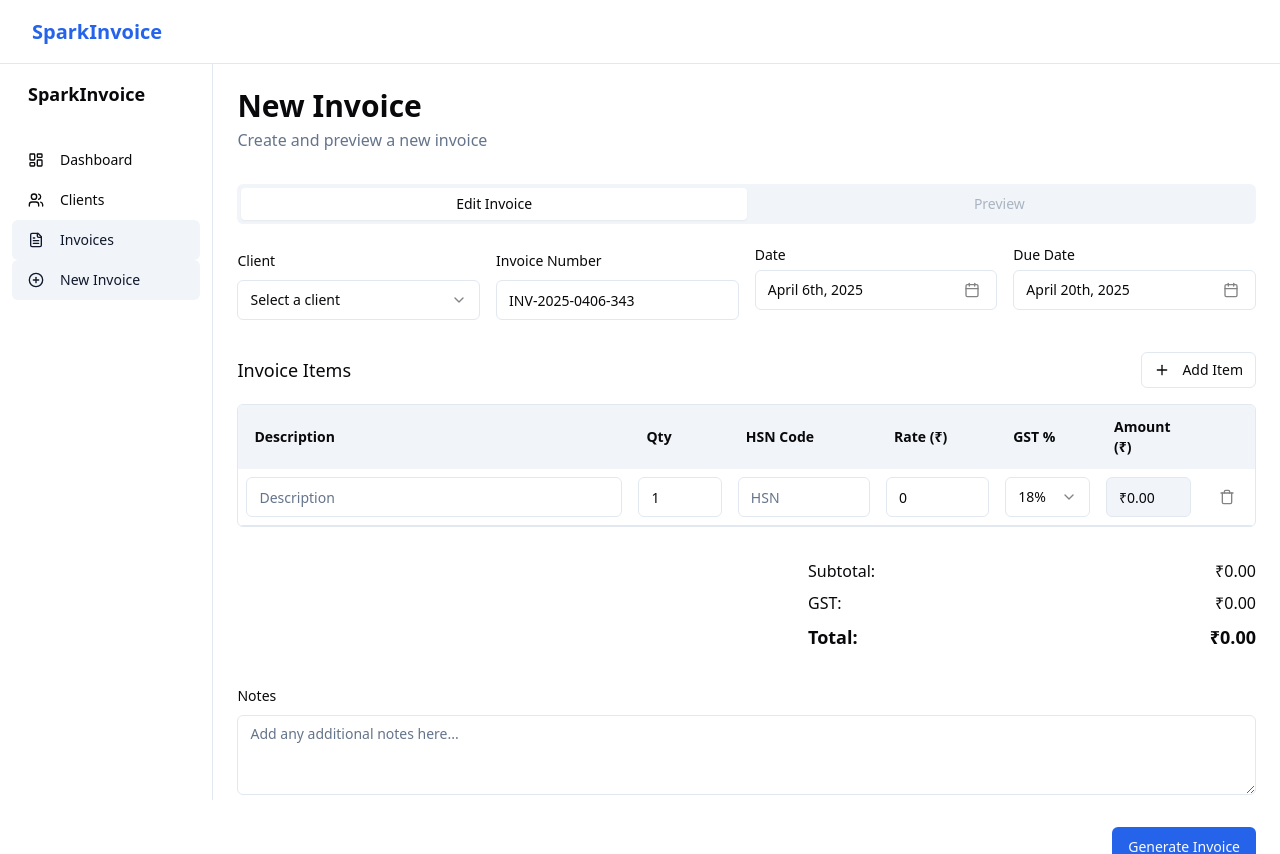
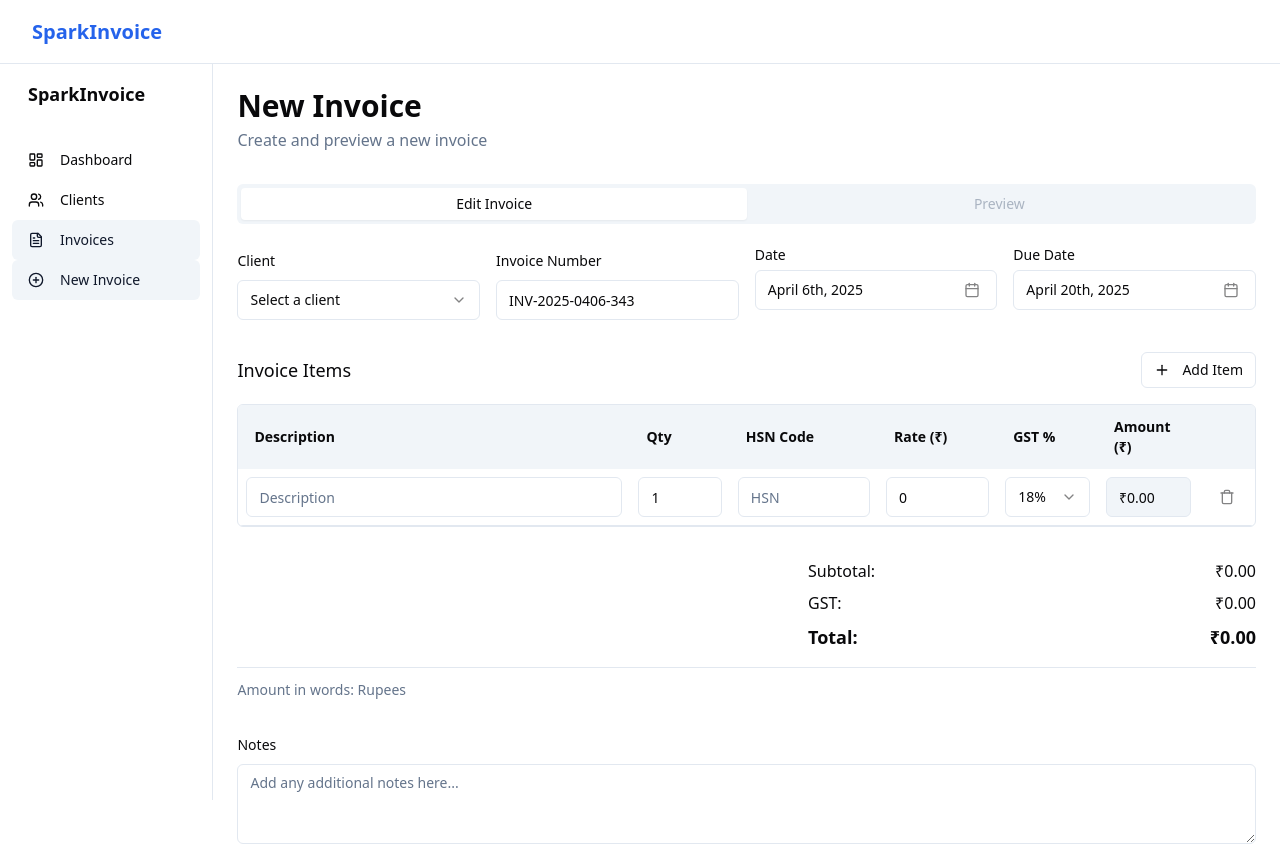
Before and after one commit to akashnair14/client-spark-invoice, a React (Vite) app: page /invoices/new in a window 1280 px wide. Shown: the top 854 px of the page. Built offline with nearby package versions, Linux system fonts and the light colour scheme.

Commit message:
Fix: Calculate totals automatically
Calculate subtotal, GST, and total amounts automatically when rate and GST rate are added in the invoice form. Also, add total amount in words.

```diff
--- a/src/components/invoices/InvoiceForm.tsx
+++ b/src/components/invoices/InvoiceForm.tsx
@@ -162,6 +162,9 @@ const InvoiceForm = ({ clients, onSubmit, initialClientId }: InvoiceFormProps) =
     if (item.quantity && item.rate) {
       const amount = item.quantity * item.rate;
       form.setValue(`items.${index}.amount`, amount);
+
+      // Force a re-render to update totals
+      form.trigger(`items.${index}`);
     }
   };
 
--- a/src/components/invoices/form/InvoiceTotals.tsx
+++ b/src/components/invoices/form/InvoiceTotals.tsx
@@ -1,5 +1,6 @@
 
 import React from "react";
+import { convertNumberToWords } from "@/utils/numberToWords";
 
 interface InvoiceTotalsProps {
   subtotal: number;
@@ -9,6 +10,7 @@ interface InvoiceTotalsProps {
 
 const InvoiceTotals = ({ subtotal, gstAmount, total }: InvoiceTotalsProps) => {
   return (
+    <div className="space-y-4">
       <div className="flex flex-col items-end space-y-2">
         <div className="flex items-center w-full max-w-md justify-between">
           <span className="font-medium">Subtotal:</span>
@@ -23,6 +25,14 @@ const InvoiceTotals = ({ subtotal, gstAmount, total }: InvoiceTotalsProps) => {
           <span>₹{total.toFixed(2)}</span>
         </div>
       </div>
+
+      {/* Amount in words */}
+      <div className="w-full border-t pt-3 mt-3">
+        <p className="text-sm text-muted-foreground">
+          <span className="font-medium">Amount in words:</span> {convertNumberToWords(total)}
+        </p>
+      </div>
+    </div>
   );
 };
 
--- a/src/components/invoices/preview/InvoiceTotals.tsx
+++ b/src/components/invoices/preview/InvoiceTotals.tsx
@@ -1,5 +1,6 @@
 
 import React from "react";
+import { convertNumberToWords } from "@/utils/numberToWords";
 
 interface InvoiceTotalsProps {
   subtotal: number;
@@ -11,7 +12,8 @@ interface InvoiceTotalsProps {
 const InvoiceTotals = ({ subtotal, gstAmount, total, isPDF = false }: InvoiceTotalsProps) => {
   if (isPDF) {
     return (
-      <div className="flex justify-end mb-8">
+      <div className="flex flex-col mb-8">
+        <div className="flex justify-end">
           <div className="w-full max-w-xs">
             <div style={{display: 'grid', gridTemplateColumns: 'repeat(2, 1fr)', gap: '0.5rem', borderTop: '1px solid #e5e7eb', paddingTop: '1rem'}}>
               <span style={{color: '#6b7280'}}>Subtotal:</span>
@@ -27,11 +29,20 @@ const InvoiceTotals = ({ subtotal, gstAmount, total, isPDF = false }: InvoiceTot
             </div>
           </div>
         </div>
+
+        {/* Amount in words for PDF */}
+        <div style={{marginTop: '1rem', paddingTop: '0.5rem', borderTop: '1px solid #e5e7eb'}}>
+          <p style={{fontSize: '0.875rem', color: '#6b7280'}}>
+            <span style={{fontWeight: '500'}}>Amount in words:</span> {convertNumberToWords(total)}
+          </p>
+        </div>
+      </div>
     );
   }
 
   return (
-    <div className="flex justify-end mb-8">
+    <div className="flex flex-col mb-8">
+      <div className="flex justify-end">
         <div className="w-full max-w-xs">
           <div className="grid grid-cols-2 gap-2 border-t border-border pt-4">
             <span className="text-muted-foreground">Subtotal:</span>
@@ -47,6 +58,14 @@ const InvoiceTotals = ({ subtotal, gstAmount, total, isPDF = false }: InvoiceTot
           </div>
         </div>
       </div>
+
+      {/* Amount in words */}
+      <div className="mt-4 pt-2 border-t border-border">
+        <p className="text-sm text-muted-foreground">
+          <span className="font-medium">Amount in words:</span> {convertNumberToWords(total)}
+        </p>
+      </div>
+    </div>
   );
 };
 
--- a/src/pages/InvoiceDetails.tsx
+++ b/src/pages/InvoiceDetails.tsx
@@ -1,6 +1,6 @@
 
 import { useState, useEffect } from "react";
-import { useParams, useNavigate, Link } from "react-router-dom";
+import { useParams, useNavigate } from "react-router-dom";
 import Layout from "@/components/layout/Layout";
 import { mockInvoices, mockClients } from "@/data/mockData";
 import { Button } from "@/components/ui/button";
--- /dev/null
+++ b/src/utils/numberToWords.ts
@@ -0,0 +1,28 @@
+
+/**
+ * Converts a number to words representation (Indian numbering system)
+ */
+export const convertNumberToWords = (amount: number): string => {
+  const ones = ['', 'One', 'Two', 'Three', 'Four', 'Five', 'Six', 'Seven', 'Eight', 'Nine', 'Ten', 'Eleven', 'Twelve', 'Thirteen', 'Fourteen', 'Fifteen', 'Sixteen', 'Seventeen', 'Eighteen', 'Nineteen'];
+  const tens = ['', '', 'Twenty', 'Thirty', 'Forty', 'Fifty', 'Sixty', 'Seventy', 'Eighty', 'Ninety'];
+
+  const numToWord = (num: number): string => {
+    if (num < 20) return ones[num];
+    if (num < 100) return tens[Math.floor(num / 10)] + (num % 10 ? ' ' + ones[num % 10] : '');
+    if (num < 1000) return ones[Math.floor(num / 100)] + ' Hundred' + (num % 100 ? ' and ' + numToWord(num % 100) : '');
+    if (num < 100000) return numToWord(Math.floor(num / 1000)) + ' Thousand' + (num % 1000 ? ' ' + numToWord(num % 1000) : '');
+    if (num < 10000000) return numToWord(Math.floor(num / 100000)) + ' Lakh' + (num % 100000 ? ' ' + numToWord(num % 100000) : '');
+    return numToWord(Math.floor(num / 10000000)) + ' Crore' + (num % 10000000 ? ' ' + numToWord(num % 10000000) : '');
+  };
+
+  // Handle decimal part for rupees and paise
+  const rupees = Math.floor(amount);
+  const paise = Math.round((amount - rupees) * 100);
+
+  let result = numToWord(rupees) + ' Rupees';
+  if (paise > 0) {
+    result += ' and ' + numToWord(paise) + ' Paise';
+  }
+
+  return result;
+};
```
Lines whose indentation alone changed are shown as unchanged.
